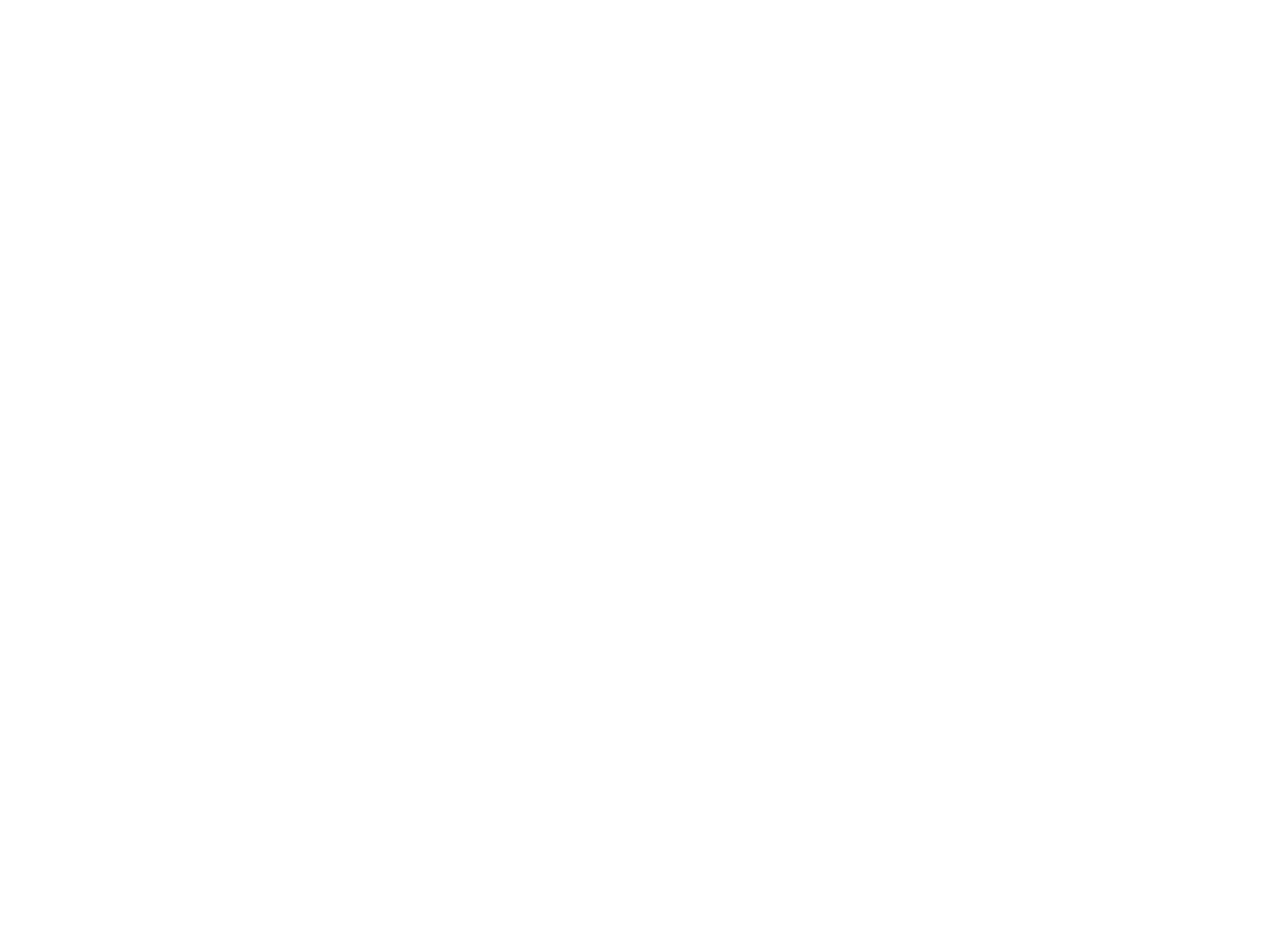
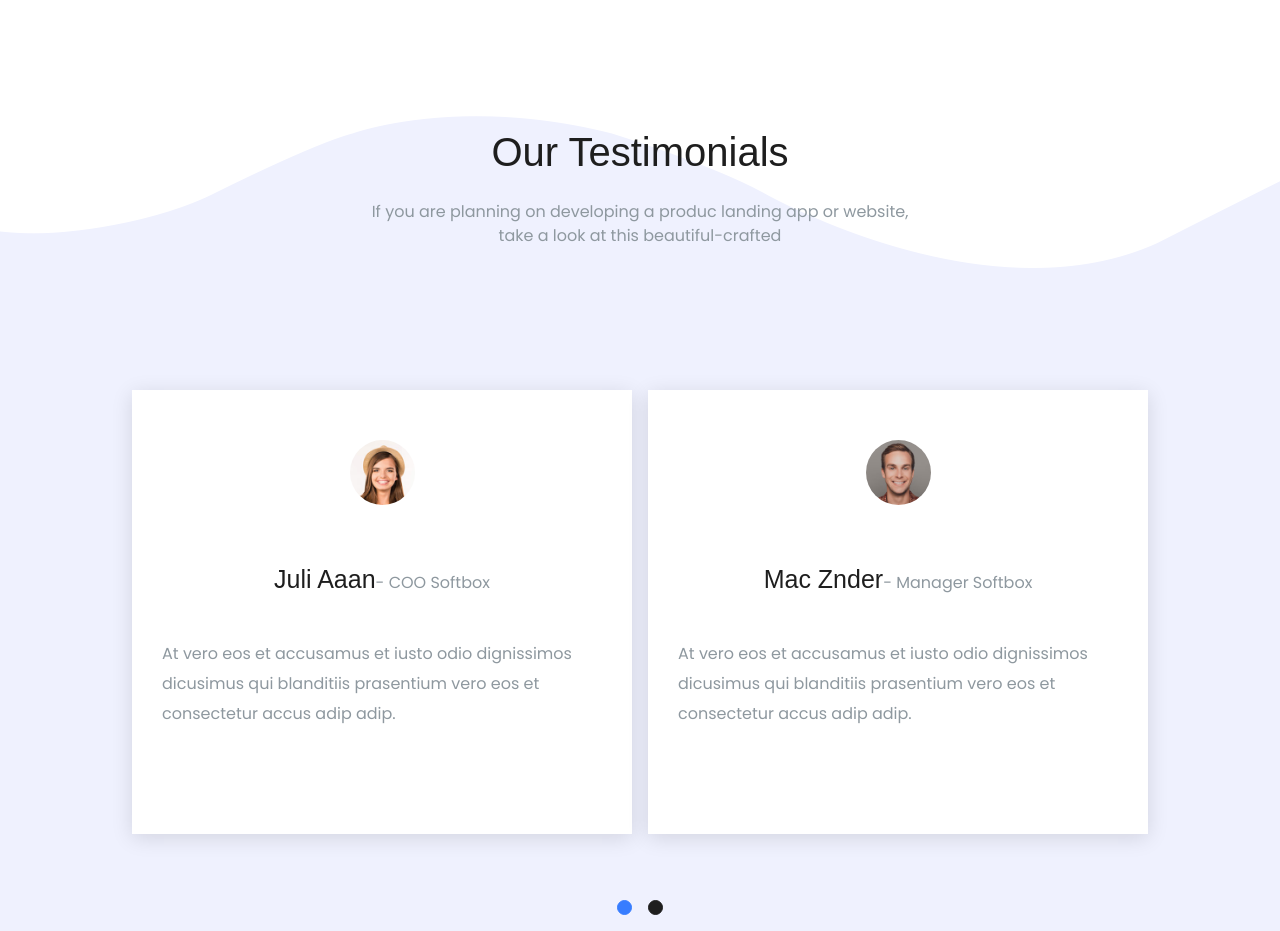
Before and after one commit to Bilobra/proj-html-vuejs, a Vue app: page / in a window 1280 px wide. Shown: the part 2600-3531 px from the top of the page. Before the commit the page ends 2660 px from the top, so only its background shows below. Built offline with nearby package versions, Linux system fonts and the light colour scheme; a small style sheet from the web is missing.

Commit message:
Fix Testimonial Section

```diff
--- a/src/components/FeaturesSection.vue
+++ b/src/components/FeaturesSection.vue
@@ -1,12 +1,21 @@
 <template>
+
+    <div class="features_wrapper">
+
+        <div class="bg_circle">
+
+        </div>
+
         <section id="features">
+
             <div class="row row-cols-1">
                 <div class="col-9 d-flex flex-column gap-3 ">
                     <h2 class="title ">
                         Popular features that your business needs
                     </h2>
                     <p class="description">
-                    Faff about a quid blower I don't want no agro bleeding chimney <br> pot burke tosser cras nice one
+                        Faff about a quid blower I don't want no agro bleeding chimney <br> pot burke tosser cras nice
+                        one
                         boot
                         fanny.!
                     </p>
@@ -21,6 +30,7 @@
 
             </div>
         </section>
+    </div>
 </template>
 
 <script>
@@ -40,9 +50,24 @@
 </script>
 
 <style lang="scss" scoped>
+    .features_wrapper{
+        position:relative;
+    }
+.bg_circle {
+    background-image: url('../assets/img/14.png');
+    background-repeat: no-repeat;
+    min-height: 100%;
+    width: 100%;
+    position: absolute;
+    left: -595px;
+    bottom: 70px;
+    // background-position: left;
+}
+
 #features {
     max-width: 1154px;
     margin: 0 auto 150px;
+
 
     .button_features {
         width: 215px;
--- a/src/components/MainComponent.vue
+++ b/src/components/MainComponent.vue
@@ -8,6 +8,7 @@
         <MarketingSection />
         <TrickSection />
         <FeaturesSection />
+        <TestimonialSection/>
     </main>
 </template>
 
@@ -16,6 +17,7 @@
 import MarketingSection from './MarketingSection.vue'
 import TrickSection from './TrickSection.vue'
 import FeaturesSection from './FeaturesSection.vue'
+import TestimonialSection from './TestimonialSection.vue'
 export default {
     name: 'MainComponent',
     components: {
@@ -23,6 +25,7 @@
         MarketingSection,
         TrickSection,
         FeaturesSection,
+        TestimonialSection,
     }
 }
 </script>
--- /dev/null
+++ b/src/components/TestimonialSection.vue
@@ -0,0 +1,144 @@
+<template>
+    <section id="testimonials">
+        <div class="wrap_testimonials d-flex align-items-center">
+            <div class="testimonials_content">
+                <h2 class="title mb-4">
+                    Our Testimonials
+                </h2>
+                <p class="description">
+                    If you are planning on developing a produc landing app or website, take a look at this
+                    beautiful-crafted
+                </p>
+            </div>
+        </div>
+        <div class="card_container">
+            <div class="row row-cols-1 gap-3 d-flex justify-content-center">
+                <div class=" col_card col-6">
+                    <figure class="img_testimonial">
+                        <img src="../assets/img/26.jpeg" alt="">
+                    </figure>
+                    <div>
+                        <span class="title">Juli Aaan</span>
+                        <span class="description">- COO Softbox</span>
+                    </div>
+                    <p class="description">
+                        At vero eos et accusamus et iusto odio dignissimos dicusimus qui blanditiis prasentium vero eos
+                        et consectetur accus adip adip.
+                    </p>
+
+                </div>
+                <div class=" col_card col-6">
+                    <figure class="img_testimonial">
+                        <img src="../assets/img/27.jpeg" alt="">
+                    </figure>
+                    <div>
+                        <span class="title">Mac Znder</span>
+                        <span class="description">- Manager Softbox</span>
+                    </div>
+                    <p class="description">
+                        At vero eos et accusamus et iusto odio dignissimos dicusimus qui blanditiis prasentium vero eos
+                        et consectetur accus adip adip.
+                    </p>
+
+                </div>
+
+
+                <div class="d-flex justify-content-center gap-3 align-items-center pb-3">
+                    <div class="dot_slide active">
+
+                    </div>
+                    <div class="dot_slide">
+
+                    </div>
+                </div>
+
+
+            </div>
+        </div>
+
+    </section>
+</template>
+
+<script>
+export default {
+    name: 'TestimonialSection',
+}
+</script>
+
+<style lang="scss" scoped>
+@import '../style/VarColor.scss';
+
+#testimonials {
+    background-color: #EFF1FE;
+}
+
+.wrap_testimonials {
+    background-image: url('../assets/img/15.png');
+    background-color: #EFF1FE;
+    min-height: 310px;
+    background-repeat: no-repeat;
+}
+
+.testimonials_content {
+    max-width: 560px;
+    margin: 0 auto;
+    text-align: center;
+}
+
+.card_container {
+    max-width: 1154px;
+    margin: 0 auto;
+    padding-top: 20px;
+
+
+
+    .col_card {
+        display: flex;
+        flex-direction: column;
+        max-width: 500px;
+
+        align-items: center;
+        padding: 50px 30px;
+        gap: 40px;
+        box-shadow: 0px 4px 20px #0000001f;
+        margin-bottom: 50px;
+        background-color: #FFFFFF;
+
+
+
+        img {
+            width: 65px;
+            height: 65px;
+            aspect-ratio: 1/1;
+            border-radius: 50%;
+
+        }
+
+        .title {
+            font-family: $main-font-family;
+            color: $main-text-color;
+            font-size: 25px;
+        }
+
+        .description {
+            font-family: $second-font-family;
+            color: $small-text-color;
+            font-size: 16px;
+            line-height: 30px;
+        }
+    }
+
+    .dot_slide {
+        height: 15px;
+        width: 15px;
+        border: 1px solid #1E1E1E;
+        border-radius: 50%;
+        background-color: #1E1E1E;
+
+        &.active {
+            background-color: #377DFF;
+            border-color: #377DFF;
+        }
+    }
+}
+</style>
--- a/src/main.js
+++ b/src/main.js
@@ -29,11 +29,13 @@
 import { faInstagram} from '@fortawesome/free-brands-svg-icons'
 import { faGithub} from '@fortawesome/free-brands-svg-icons'
 import { faCheck } from '@fortawesome/free-solid-svg-icons'
+// import { faPeriod } from '@fortawesome/free-solid-svg-icons'
+
 
 
 
 /* add icons to the library */
-library.add(faMagnifyingGlass,faCartShopping,faFacebookF,faTwitter,faInstagram,faGithub,faCheck)
+library.add(faMagnifyingGlass,faCartShopping,faFacebookF,faTwitter,faInstagram,faGithub,faCheck,)
 
 /* add font awesome icon component */
 Vue.component('font-awesome-icon', FontAwesomeIcon)
```
Lines whose indentation alone changed are shown as unchanged.
